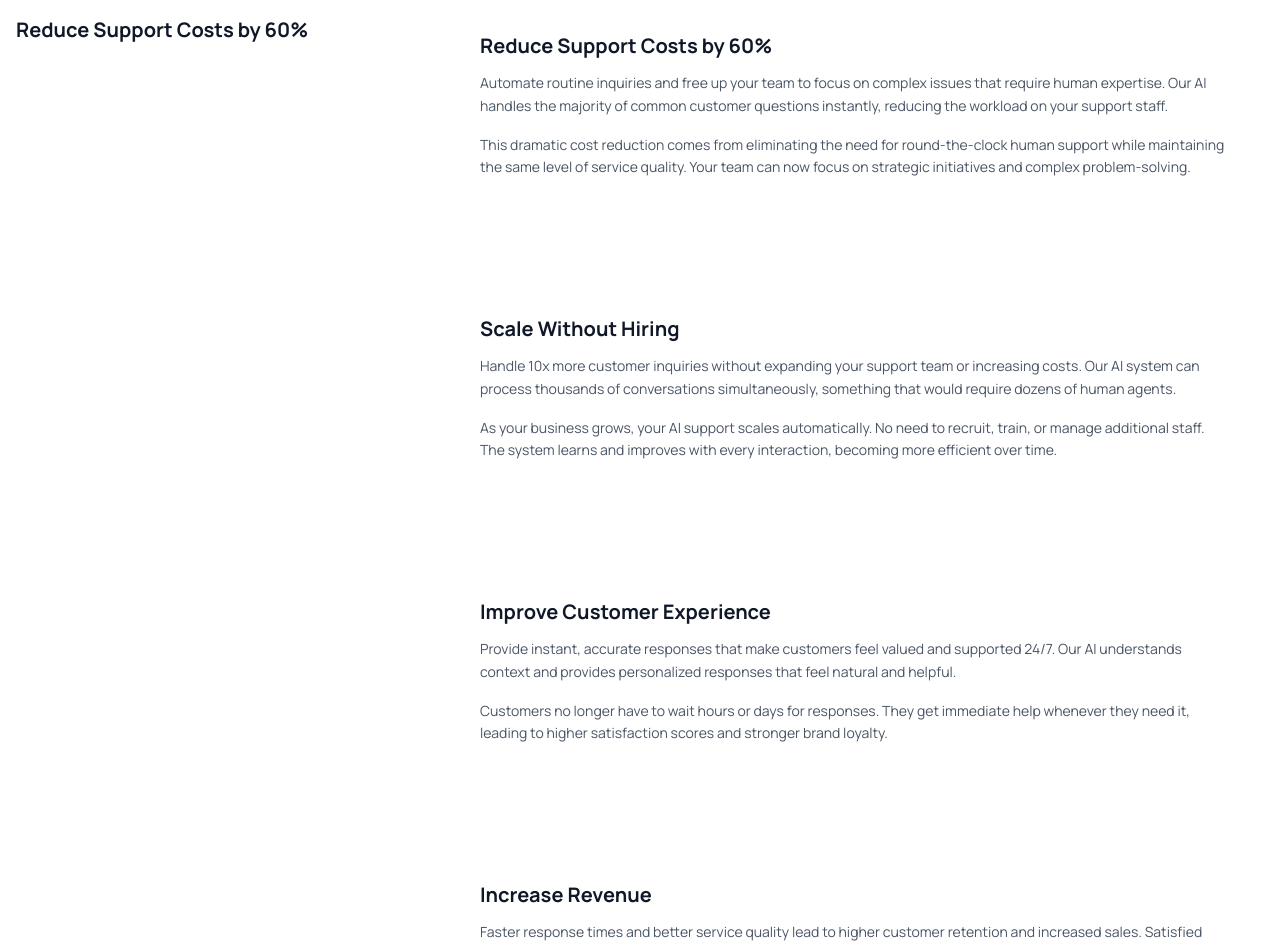
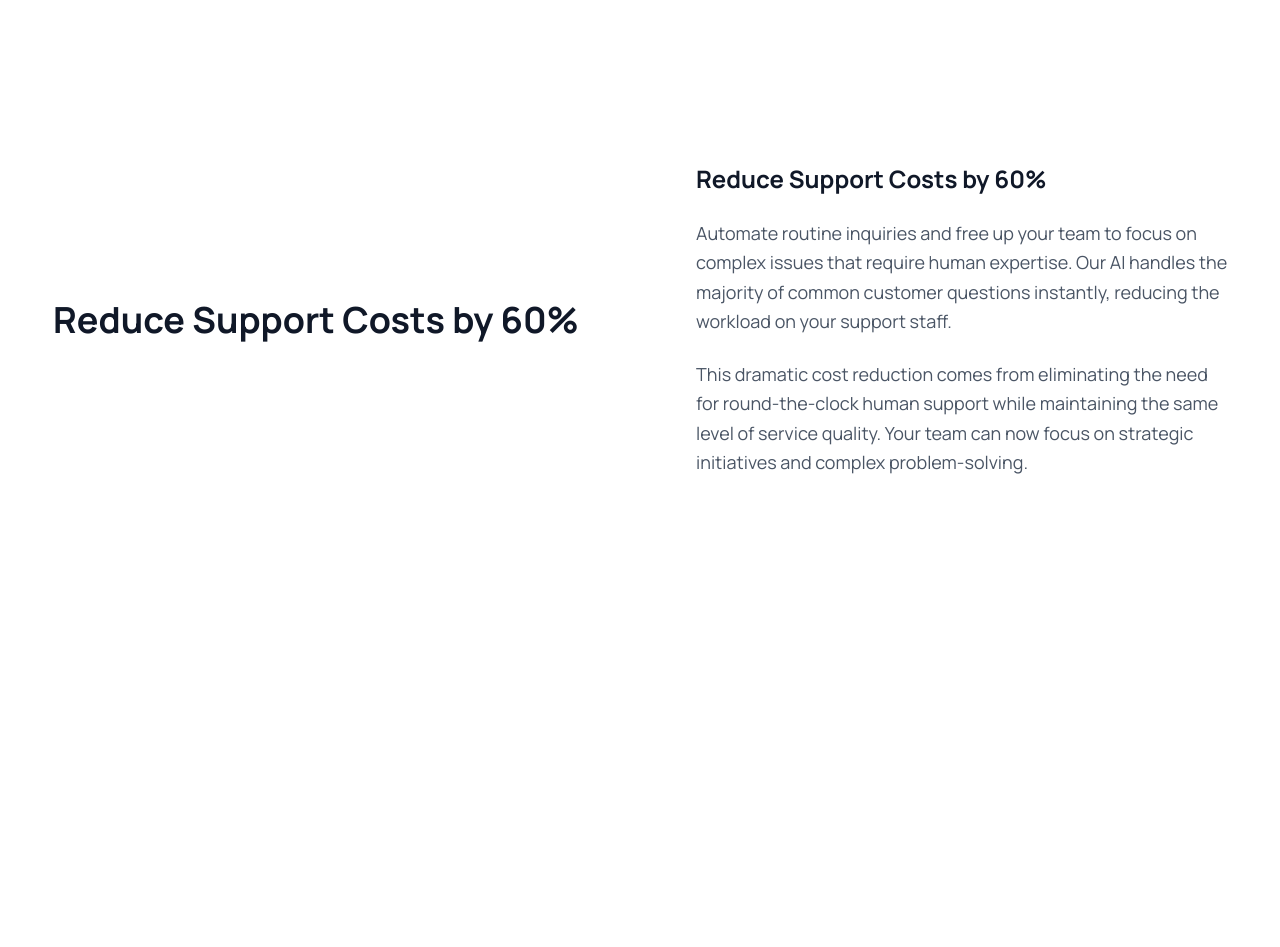
Before and after one commit to hinlaw/portfolio, a Next.js app: page / in a window 1280 px wide. Shown: the part 80-1027 px from the top of the page. Built offline with nearby package versions, Linux system fonts and the light colour scheme.

Commit message:
repostion

```diff
--- a/app/page.tsx
+++ b/app/page.tsx
@@ -39,35 +39,15 @@ export default function Home() {
   const benefitData = [
     {
       title: "Reduce Support Costs by 60%",
-      icon: (
-        <svg className="w-6 h-6 text-blue-600" fill="none" stroke="currentColor" viewBox="0 0 24 24">
-          <path strokeLinecap="round" strokeLinejoin="round" strokeWidth={2} d="M12 8c-1.657 0-3 .895-3 2s1.343 2 3 2 3 .895 3 2-1.343 2-3 2m0-8c1.11 0 2.08.402 2.599 1M12 8V7m0 1v8m0 0v1m0-1c-1.11 0-2.08-.402-2.599-1" />
-        </svg>
-      )
     },
     {
       title: "Scale Without Hiring",
-      icon: (
-        <svg className="w-6 h-6 text-green-600" fill="none" stroke="currentColor" viewBox="0 0 24 24">
-          <path strokeLinecap="round" strokeLinejoin="round" strokeWidth={2} d="M13 7h8m0 0v8m0-8l-8 8-4-4-6 6" />
-        </svg>
-      )
     },
     {
       title: "Improve Customer Experience",
-      icon: (
-        <svg className="w-6 h-6 text-purple-600" fill="none" stroke="currentColor" viewBox="0 0 24 24">
-          <path strokeLinecap="round" strokeLinejoin="round" strokeWidth={2} d="M4.318 6.318a4.5 4.5 0 000 6.364L12 20.364l7.682-7.682a4.5 4.5 0 00-6.364-6.364L12 7.636l-1.318-1.318a4.5 4.5 0 00-6.364 0z" />
-        </svg>
-      )
     },
     {
       title: "Increase Revenue",
-      icon: (
-        <svg className="w-6 h-6 text-orange-600" fill="none" stroke="currentColor" viewBox="0 0 24 24">
-          <path strokeLinecap="round" strokeLinejoin="round" strokeWidth={2} d="M9 19v-6a2 2 0 00-2-2H5a2 2 0 00-2 2v6a2 2 0 002 2h2a2 2 0 002-2zm0 0V9a2 2 0 012-2h2a2 2 0 012 2v10m-6 0a2 2 0 002 2h2a2 2 0 002-2m0 0V5a2 2 0 012-2h2a2 2 0 012 2v14a2 2 0 01-2 2h-2a2 2 0 01-2-2z" />
-        </svg>
-      )
     }
   ];
 
@@ -75,98 +55,77 @@ export default function Home() {
     <div className="min-h-screen bg-white">
 
       {/* Benefits Section */}
-      <section id="benefits" className="py-20">
-        <div>
-          <div className="grid grid-cols-3 gap-12">
-            {/* Left Column - Dynamic Header */}
-            <div className="col-span-1">
-              <div className="sticky top-24">
-                {/* Dynamic Article Summary */}
-                <div className="flex items-center space-x-4 mb-4">
-                  <div className="text-xl font-bold text-gray-900 transition-all duration-700 ease-in-out">
-                    {benefitData[activeArticle].title}
-                  </div>
-                </div>
+      <section id="benefits">
+        <div className="space-y-0">
+          {benefitData.map((benefit, index) => (
+            <div key={index} className="min-h-screen flex items-center">
+              <div className="grid grid-cols-2 gap-12 w-full">
+                {/* Left Column - Title */}
+                <div className="flex items-center justify-center">
+                  <div className="text-center">
+                    <h2 className="text-4xl font-bold text-gray-900">
+                      {benefit.title}
+                    </h2>
                   </div>
                 </div>
 
                 {/* Right Column - Article Content */}
-            <div className="col-span-2">
-              <div className="space-y-12">
+                <div className="flex items-center">
                   <article
-                  id="article-0"
-                  ref={(el) => { articleRefs.current[0] = el; }}
+                    id={`article-${index}`}
+                    ref={(el) => { articleRefs.current[index] = el; }}
                     className="p-8"
                   >
-                  <div className="flex items-start space-x-4 mb-6">
-                    <div>
-                      <h3 className="text-xl font-bold text-gray-900 mb-3">Reduce Support Costs by 60%</h3>
-                      <p className="text-gray-600 leading-relaxed mb-4">
+                    <div className="space-y-6">
+                      <h3 className="text-2xl font-bold text-gray-900 mb-6">
+                        {benefit.title}
+                      </h3>
+                      {index === 0 && (
+                        <>
+                          <p className="text-gray-600 leading-relaxed text-lg">
                             Automate routine inquiries and free up your team to focus on complex issues that require human expertise. Our AI handles the majority of common customer questions instantly, reducing the workload on your support staff.
                           </p>
-                      <p className="text-gray-600 leading-relaxed">
+                          <p className="text-gray-600 leading-relaxed text-lg">
                             This dramatic cost reduction comes from eliminating the need for round-the-clock human support while maintaining the same level of service quality. Your team can now focus on strategic initiatives and complex problem-solving.
                           </p>
-                    </div>
-                  </div>
-                </article>
-
-                <article
-                  id="article-1"
-                  ref={(el) => { articleRefs.current[1] = el; }}
-                  className="p-8"
-                >
-                  <div className="flex items-start space-x-4 mb-6">
-                    <div>
-                      <h3 className="text-xl font-bold text-gray-900 mb-3">Scale Without Hiring</h3>
-                      <p className="text-gray-600 leading-relaxed mb-4">
+                        </>
+                      )}
+                      {index === 1 && (
+                        <>
+                          <p className="text-gray-600 leading-relaxed text-lg">
                             Handle 10x more customer inquiries without expanding your support team or increasing costs. Our AI system can process thousands of conversations simultaneously, something that would require dozens of human agents.
                           </p>
-                      <p className="text-gray-600 leading-relaxed">
+                          <p className="text-gray-600 leading-relaxed text-lg">
                             As your business grows, your AI support scales automatically. No need to recruit, train, or manage additional staff. The system learns and improves with every interaction, becoming more efficient over time.
                           </p>
-                    </div>
-                  </div>
-                </article>
-
-                <article
-                  id="article-2"
-                  ref={(el) => { articleRefs.current[2] = el; }}
-                  className="p-8"
-                >
-                  <div className="flex items-start space-x-4 mb-6">
-                    <div>
-                      <h3 className="text-xl font-bold text-gray-900 mb-3">Improve Customer Experience</h3>
-                      <p className="text-gray-600 leading-relaxed mb-4">
+                        </>
+                      )}
+                      {index === 2 && (
+                        <>
+                          <p className="text-gray-600 leading-relaxed text-lg">
                             Provide instant, accurate responses that make customers feel valued and supported 24/7. Our AI understands context and provides personalized responses that feel natural and helpful.
                           </p>
-                      <p className="text-gray-600 leading-relaxed">
+                          <p className="text-gray-600 leading-relaxed text-lg">
                             Customers no longer have to wait hours or days for responses. They get immediate help whenever they need it, leading to higher satisfaction scores and stronger brand loyalty.
                           </p>
-                    </div>
-                  </div>
-                </article>
-
-                <article
-                  id="article-3"
-                  ref={(el) => { articleRefs.current[3] = el; }}
-                  className="p-8"
-                >
-                  <div className="flex items-start space-x-4 mb-6">
-                    <div>
-                      <h3 className="text-xl font-bold text-gray-900 mb-3">Increase Revenue</h3>
-                      <p className="text-gray-600 leading-relaxed mb-4">
+                        </>
+                      )}
+                      {index === 3 && (
+                        <>
+                          <p className="text-gray-600 leading-relaxed text-lg">
                             Faster response times and better service quality lead to higher customer retention and increased sales. Satisfied customers are more likely to make repeat purchases and recommend your business to others.
                           </p>
-                      <p className="text-gray-600 leading-relaxed">
+                          <p className="text-gray-600 leading-relaxed text-lg">
                             Our AI can also identify upselling and cross-selling opportunities during conversations, helping you maximize revenue from every customer interaction while providing genuine value.
                           </p>
-                    </div>
+                        </>
+                      )}
                     </div>
                   </article>
                 </div>
               </div>
             </div>
+          ))}
         </div>
       </section>
     </div>
```
Lines whose indentation alone changed are shown as unchanged.
